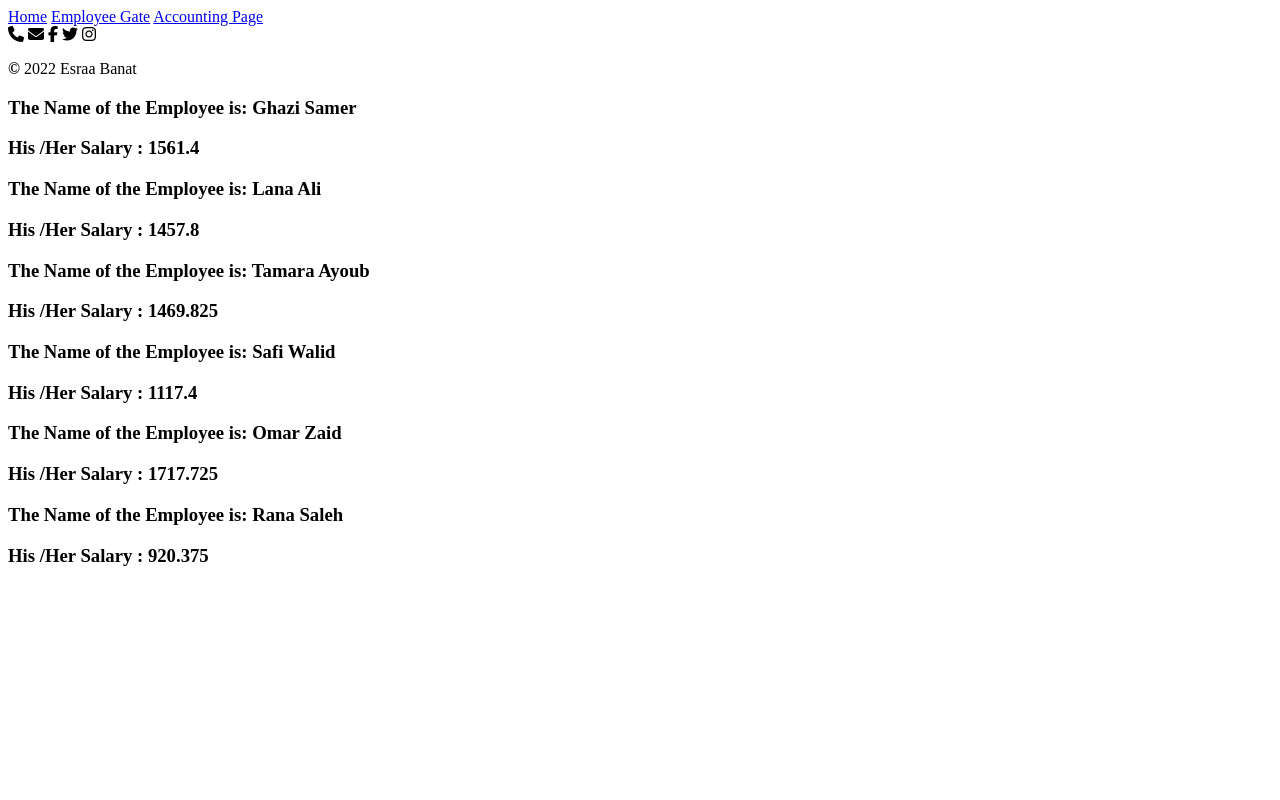
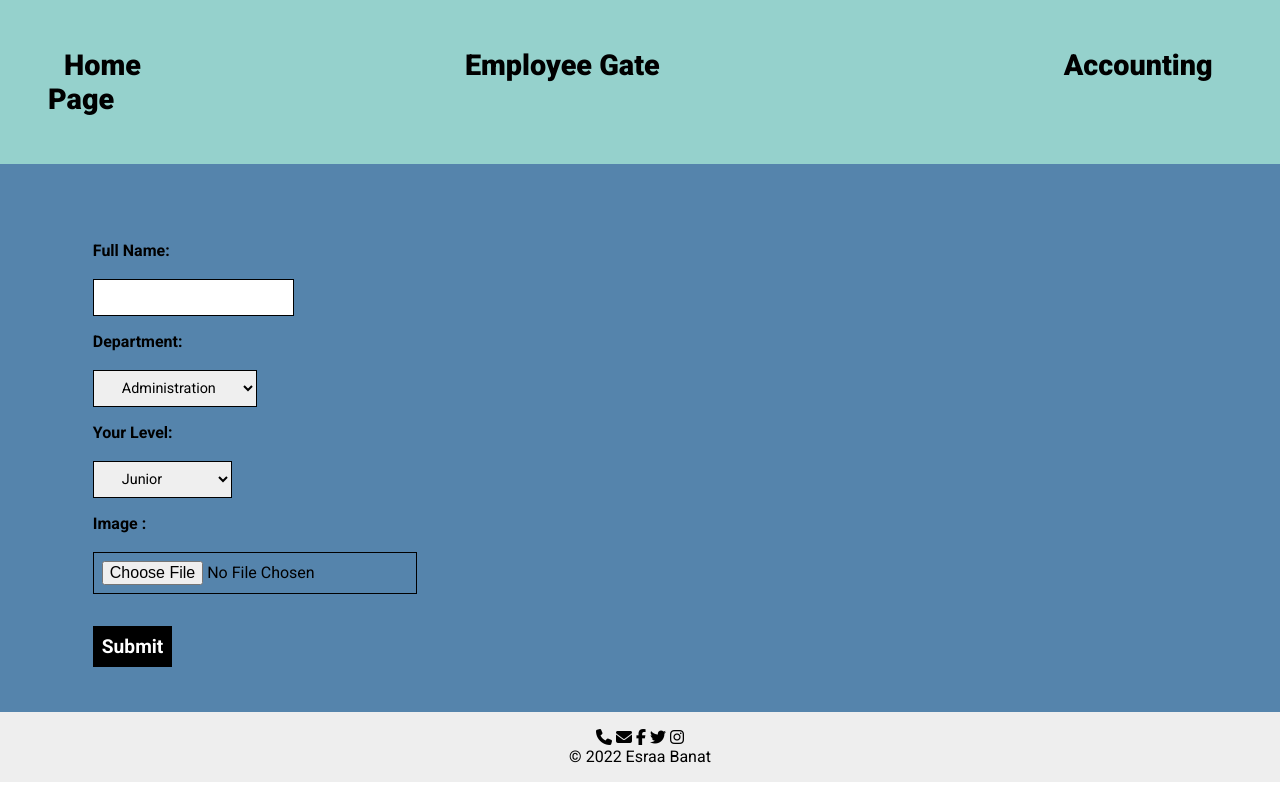
Before and after one commit to EsraaBanat/HR-management-system, a plain HTML site: page index.html in a window 1280 px wide. Drawn offline with Linux system fonts and the light colour scheme; a web font is replaced by a local one.

Commit message:
add a form and style for website

```diff
--- a/app.js
+++ b/app.js
@@ -1,55 +1,76 @@
 `use script`;
 
 // Daeclaration:
-const tax = 0.075 ;
-let grossSalary=0;
-let employ = [];
- employ[0] = new Employee ("1000" ,"Ghazi Samer","Administration","Senior","empImage.jpg")
- employ[1] = new Employee ("1001" ,"Lana Ali","Finance","Senior","empImage.jpg")
- employ[2] = new Employee ("1002" ,"Tamara Ayoub","Marketing","Senior","empImage.jpg")
- employ[3] = new Employee ("1003" ,"Safi Walid" ,"Administration","Mid-Senior","empImage.jpg")
- employ[4] = new Employee ("1004" ,"Omar Zaid","Development","Senior","empImage.jpg")
- employ[5] = new Employee ("1005" ,'Rana Saleh',"Development","Junior","empImage.jpg")
- employ[6] = new Employee ("1006" ,"Hadi Ahmad","Finance","Mid-Senior","empImage.jpg")
+let cardId = document.getElementById("cardId");
+let form = document.getElementById("card");
+
+
+
 
  //Constructor:
 function Employee(id, name, department, level, image) {
-    this.employeeId = id;
-    this.fullName = name;
+
+    this.id = rdmId();
+    this.name = name;
     this.department = department;
     this.level = level;
     this.image = image;
-}
 
-Employee.prototype.sal = function () {
-    if (this.level== "Senior") {
-        grossSalary = getRndInteger(1500, 2000);
-    }
-    else if(this.level == "Mid-Senior"){
-        grossSalary = getRndInteger(1000, 1500);
-    }
-    else if(this.level == "Junior"){
-        grossSalary = getRndInteger(500, 1000);
-    }
-    let netSalary = grossSalary - (grossSalary * tax);
-    this.salary = netSalary;
 }
 
 
 Employee.prototype.render = function () {
-    document.write(`<h3> The Name of the Employee is: ${this.fullName}  </h3>`)
-    document.write(`<h3> His /Her Salary : ${this.salary}</h3>`)
+
+    // creating the image of Emolyee :
+    let imageEl = document.createElement('img');
+    imageEl.src = this.image;
+    cardId.appendChild(imageEl);
+
+    // createing h2 of Emplyee Name :
+    let fullName = document.createElement('h2');
+    fullName.textContent = `Name: ${this.name}` ;
+    cardId.appendChild(fullName);
+
+    let empId = document.createElement('h2');
+    empId.textContent = `ID: ${this.id}` ;
+    cardId.appendChild(empId);
+
+    // createing h2 of department:
+    let departmentEI = document.createElement('h2');
+    departmentEI.textContent = `Department :${this.department}` ;
+    cardId.appendChild(departmentEI);
+
+    // createing h2 of  level:
+    let levelEI = document.createElement('h2');
+    levelEI.textContent = `Level : ${this.level}` ;
+    cardId.appendChild(levelEI);
+
 }
 
-for (i = 0; i < 6;i++){
-    employ[i].sal();
-    employ[i].render();
-    console.table(employ[i]);
+//Event listener
+form.addEventListener("submit", handleSubmit);
+
+
+// Functions:
+
+function rdmId() {
+  return Math.floor(1000 + Math.random() * 9000);
 }
 
 
-// Function:
+function handleSubmit(event) {
 
-function getRndInteger(min, max) {
-  return Math.floor(Math.random() * (max - min + 1) ) + min;
+    event.preventDefault();
+
+    let id = event.target.id.value;
+    let fullName = event.target.fullName.value;
+    let department = event.target.department.value;
+    let level = event.target.level.value;
+    let image = event.target.image.value;
+
+    // create a new employee card:
+    let newEmp = new Employee(id,fullName, department, level, image);
+    newEmp.render();
+    console.log(newEmp);
+
 }
--- /dev/null
+++ b/index.css
@@ -0,0 +1,119 @@
+@import url('https://fonts.googleapis.com/css2?family=Playfair+Display:ital,wght@1,600&family=Roboto:wght@100;300;400;500;700;900&display=swap');
+
+* {
+    font-family: 'Roboto', sans-serif;
+    margin: 0;
+    padding: 0;
+    outline: none;
+    border: none;
+    text-decoration: none;
+    text-transform: capitalize;
+    box-sizing: border-box;
+    transition: 0.2s linear;
+}
+
+html {
+    overflow-x: hidden;
+    scroll-behavior: smooth;
+}
+
+header {
+    background-color: #95D1CC;
+    padding: 3rem;
+}
+
+header a.home {
+    padding-left: 1rem;
+    color: black;
+    font-size: 1.8rem;
+    font-weight: 900;
+}
+
+header a.employee-gate {
+    padding-left: 20rem;
+    color: black;
+    font-size: 1.8rem;
+    font-weight: 900;
+}
+
+header a.accounting {
+    padding-left: 25rem;
+    color: black;
+    font-size: 1.8rem;
+    font-weight: 900;
+}
+
+
+main {
+    background-color: #5584AC;
+    display: flex;
+    padding: 1.8rem;
+    padding-left: 1.8rem;
+    align-items: center;
+}
+
+main fieldset {
+    /* background-color: #DDDDDD; */
+    font-size: 1rem;
+    padding: 0rem 3rem;
+
+
+}
+
+main form {
+    padding: 1rem 4rem;
+}
+
+main form input {
+    padding: 0.5rem;
+    border: 0.1rem solid black;
+    font-size: 1rem;
+    margin: 0rem -3rem;
+}
+
+main form label {
+    display: block;
+    font-weight: 600;
+    margin-top: 1rem;
+    margin-left: -3rem;
+}
+
+main form section select {
+    padding: 0.5rem 1.5rem;
+    border: 0.1rem solid black;
+    font-size: .9rem;
+    font-weight: 400;
+    margin: 0rem -3rem;
+}
+
+.btn {
+    font-size: 1.2rem;
+    font-weight: 600;
+    padding: .5rem;
+    margin-top: 2rem;
+    background-color:black;
+    color: white;
+}
+
+
+
+#employeeCard{
+margin: 1rem 20rem 0rem 0rem;
+}
+
+#cardId h2 {
+    font-size: 1.5rem;
+    font-weight: 400;
+    font-family: 'Roboto Slab', serif;
+    text-align: center;
+    /* border: 0.1rem solid; */
+
+}
+
+footer {
+    background-color: #EEEEEE;
+    padding: 1rem;
+    border: 1rem;
+    font-size: 1rem;
+    text-align: center;
+}
--- a/index.html
+++ b/index.html
@@ -7,15 +7,53 @@
     <meta name="viewport" content="width=device-width, initial-scale=1.0">
     <title>HR Management System</title>
     <script src="https://kit.fontawesome.com/01b4e07893.js" crossorigin="anonymous"></script>
+    <link rel="stylesheet" href="./index.css">
 </head>
 
 <body>
     <header>
         <a class="home" href="index.html">Home</a>
-        <a class="employee gate" href="emplyee.html">Employee Gate</a>
+        <a class="employee-gate" href="emplyee.html">Employee Gate</a>
         <a class="accounting" href="accounting.html" target="_blank">Accounting Page</a>
     </header>
-    <main> </main>
+    <main id="main">
+        <section id="employeeCard">
+            <fieldset>
+                <form id="card">
+
+                    <label for="fullName">Full Name:</label><br>
+                    <input type="text" id="fullName" name="fullName"><br>
+
+                    <label for="department">Department:</label><br>
+                    <section id="department">
+                        <select name="department">
+                            <option value="administration">Administration</option>
+                            <option value="marketing">Marketing</option>
+                            <option value="development">Development</option>
+                            <option value="finance">Finance</option>
+                        </select>
+                    </section>
+
+                    <label for="level">Your Level:</label><br>
+                    <section id="level">
+                        <select name="level">
+                            <option value="junior">Junior</option>
+                            <option value="midsenior">Mid-Senior</option>
+                            <option value="senior">Senior</option>
+                        </select>
+                    </section>
+
+                    <label for="image">Image :</label><br>
+                    <input type="file" id="image" name="image" ><br>
+
+                    <input class="btn" type="submit" >
+
+
+                </form>
+            </fieldset>
+        </section>
+        <section id="cardId"></section>
+    </main>
     <footer>
         <i class="fa-solid fa-phone"></i>
         <i class="fa-solid fa-envelope"></i>
```
Also changed, not shown: accounting.html (+2 -1 lines), assest/Ghazi.jpg (added), assest/Hadi.jpg (added), assest/Lana.jpg (added), assest/Omar.jpg (added), assest/Rana.jpg (added), assest/Safi.jpg (added), assest/Tamara.jpg (added), 8 other files.
